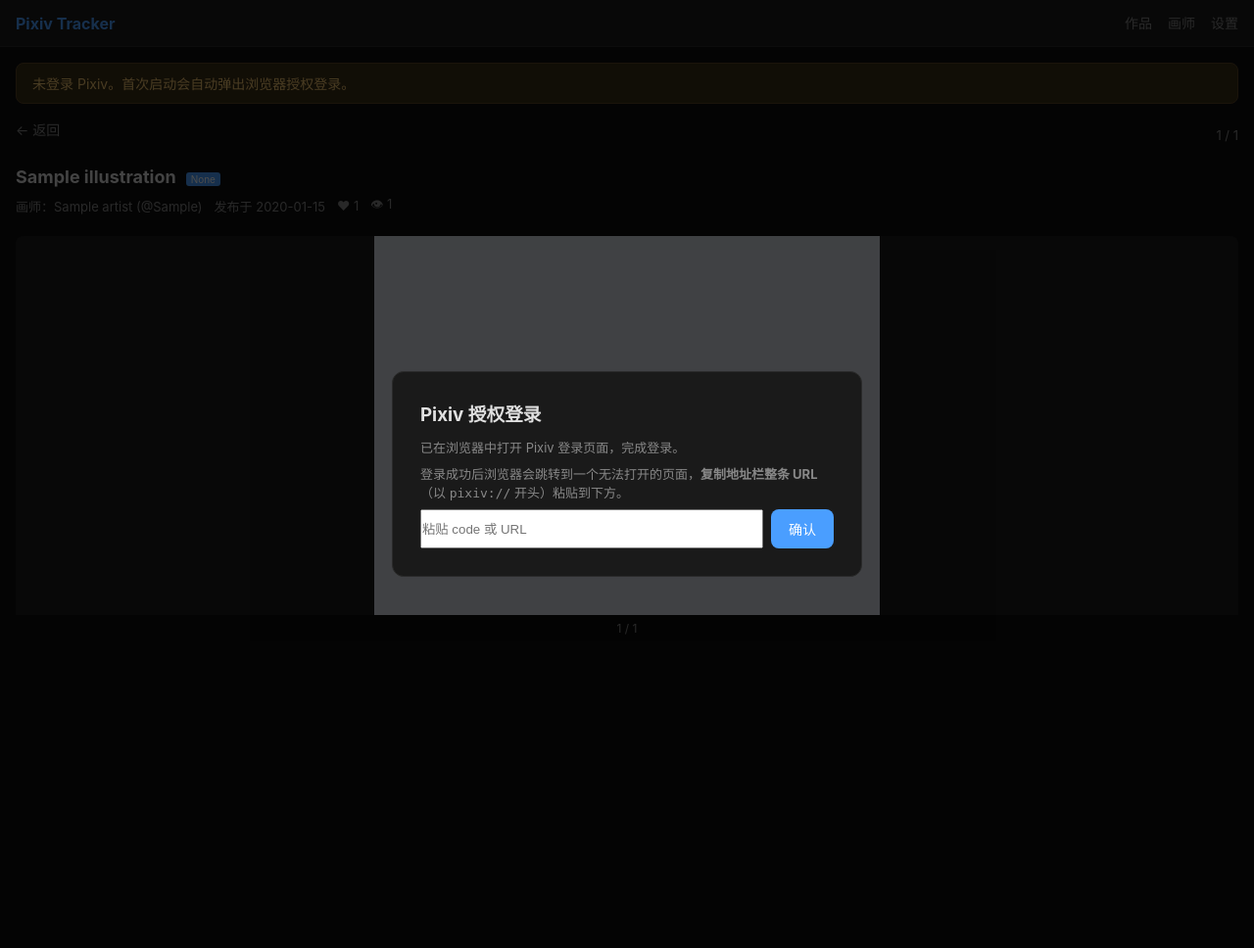
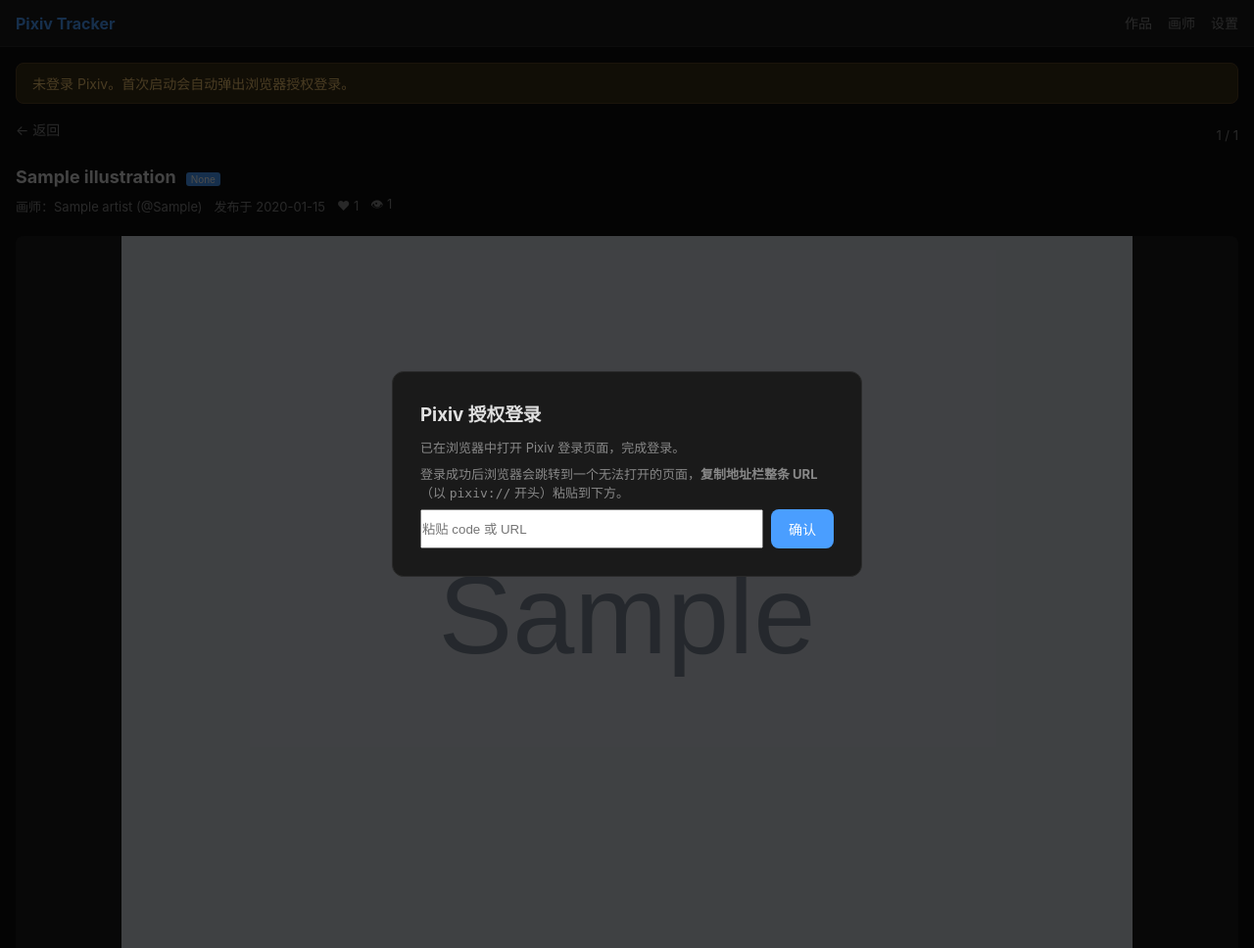
Before and after one commit to prince-dulb/pixiv-tracking-tool, a FastAPI app: page /illust/1 in a window 1280 px wide. Shown: the whole page at 98% size. Run offline with FastAPI, Linux system fonts and the light colour scheme; tables that the repository leaves empty hold one stand-in row (values such as "Sample post"); grey boxes marked "Sample" are stand-in pictures; data that the repository does not hold is empty.

Commit message:
fix: 图片容器 100%宽×80vh高，object-fit contain 自动适应画幅

```diff
--- a/app/static/style.css
+++ b/app/static/style.css
@@ -286,7 +286,7 @@ button:hover { opacity: 0.9; }
 /* 图片流 */
 .page-viewer { display: flex; flex-direction: column; gap: 12px; }
 .page-item { text-align: center; background: var(--surface); border-radius: var(--radius); overflow: hidden; }
-.page-image { max-width: 100%; min-height: 40vh; object-fit: contain; display: block; margin: 0 auto; }
+.page-image { width: 100%; height: 80vh; object-fit: contain; display: block; margin: 0 auto; }
 .page-num { padding: 6px; font-size: 12px; color: var(--text-dim); background: rgba(0,0,0,0.5); }
 
 .illust-badges { display: flex; gap: 4px; margin-top: 4px; }
```
